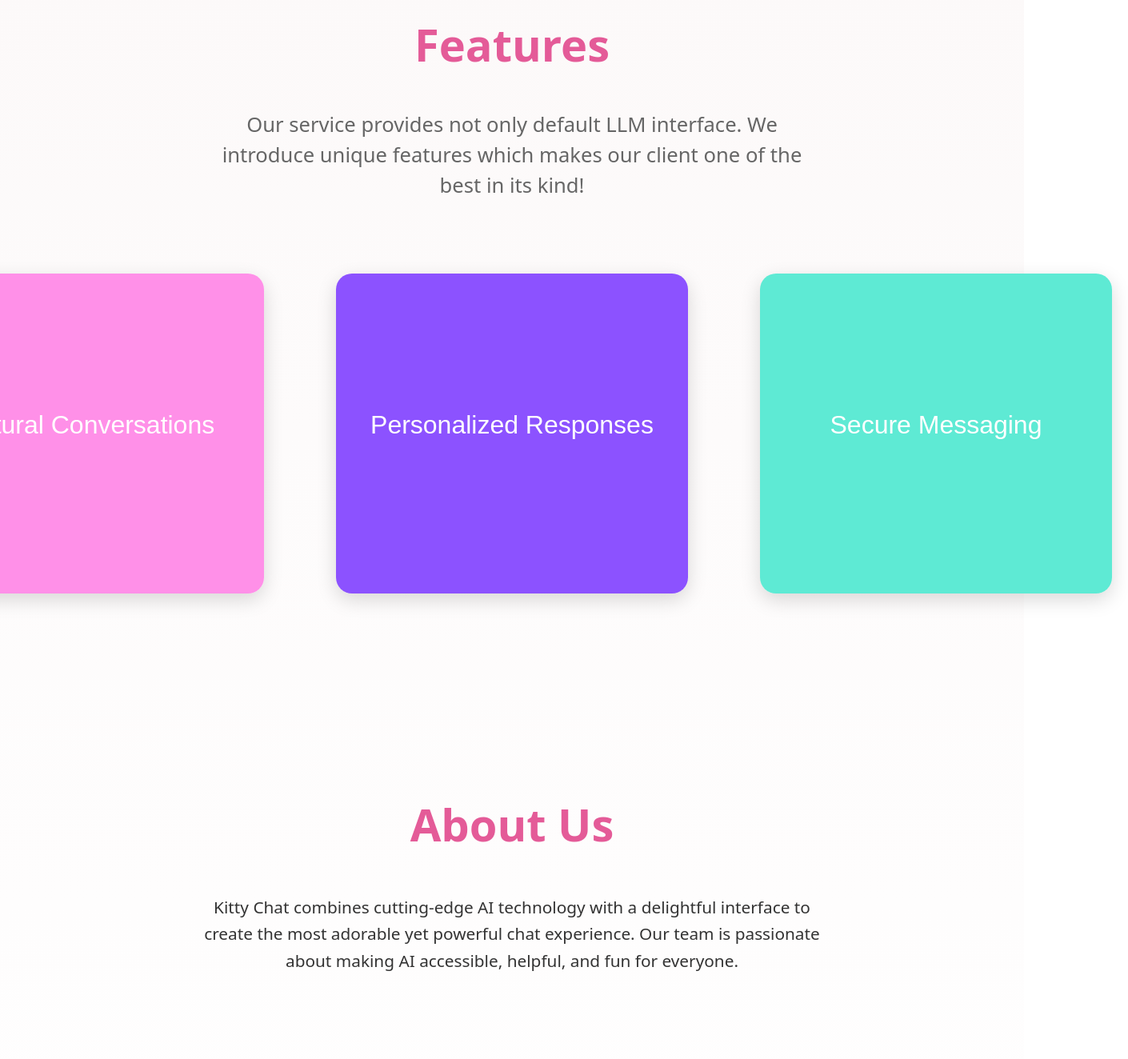
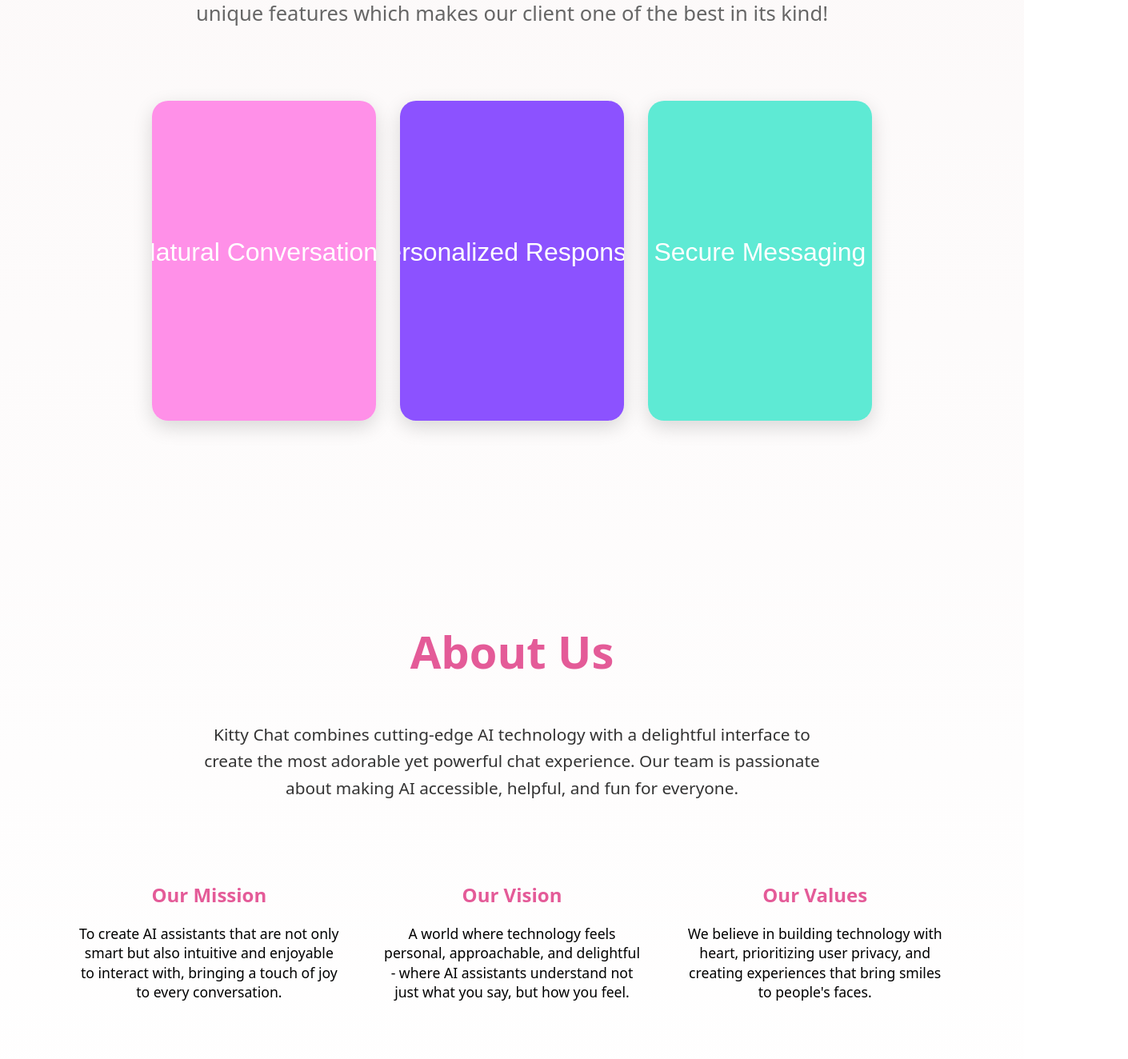
Before and after one commit to BlueSkyAndSomeCurses/llm_front-end, a React (Vite) app: page / in a window 1280 px wide. Shown: the part 1220-2544 px from the top of the page at 80% size, 1410 px wide, since content can reach past the window. Built offline with nearby package versions, Linux system fonts and the light colour scheme; no server answers.

Commit message:
fix horizontal scroll

```diff
--- a/src/styles/title.scss
+++ b/src/styles/title.scss
@@ -88,6 +88,8 @@
     min-height: 100vh;
     background-color: $bg;
     color: $text-primary;
+    overflow-x: hidden;
+    width: 100%;
 }
 
 .title-section {
@@ -101,9 +103,10 @@
 
 .title {
     color: $illusion;
-    font-size: 5.3rem;
+    font-size: clamp(2.5rem, 5vw, 5.3rem);
     margin-bottom: 40px;
-    width: 70%;
+    width: 100%;
+    max-width: 1200px;
     text-align: center;
     padding: 0;
     margin-top: 0;
@@ -131,10 +134,11 @@
 }
 
 .description {
-    font-size: 1.6rem;
+    font-size: clamp(1rem, 2vw, 1.6rem);
     color: $text-muted;
     margin: 0;
-    width: 50%;
+    width: 100%;
+    max-width: 800px;
 }
 
 .header-image {
@@ -177,7 +181,9 @@
     align-items: center;
     justify-content: center;
     text-align: center;
-    padding: 80px 0 80px;
+    padding: 80px 20px;
+    width: 100%;
+    box-sizing: border-box;
 }
 
 .features-content {
@@ -228,9 +234,11 @@
 
 .features {
     display: flex;
-    gap: 90px;
+    gap: 30px;
     width: 100%;
-    max-width: 1500px;
+    max-width: 1200px;
+    flex-wrap: wrap;
+    justify-content: center;
 }
 
 .feature-card {
@@ -240,7 +248,9 @@
     height: 400px;
     box-shadow: 0 8px 24px rgba(0, 0, 0, 0.15);
     transition: all 0.3s ease;
-    width: 500px;
+    flex: 1;
+    min-width: 280px;
+    max-width: 500px;
 
     &:hover {
         transform: translateY(-5px);
@@ -367,8 +377,10 @@
     align-items: center;
     justify-content: center;
     text-align: center;
-    padding: 60px 0;
+    padding: 60px 20px;
     margin-bottom: 70px;
+    width: 100%;
+    box-sizing: border-box;
 }
 
 .about-content {
@@ -404,11 +416,13 @@
     margin-top: 30px;
     gap: 20px;
     width: 100%;
+    flex-wrap: wrap;
 }
 
 .value-item {
     flex: 1;
     padding: 15px;
+    min-width: 250px;
 
     h3 {
         color: $illusion;
```
